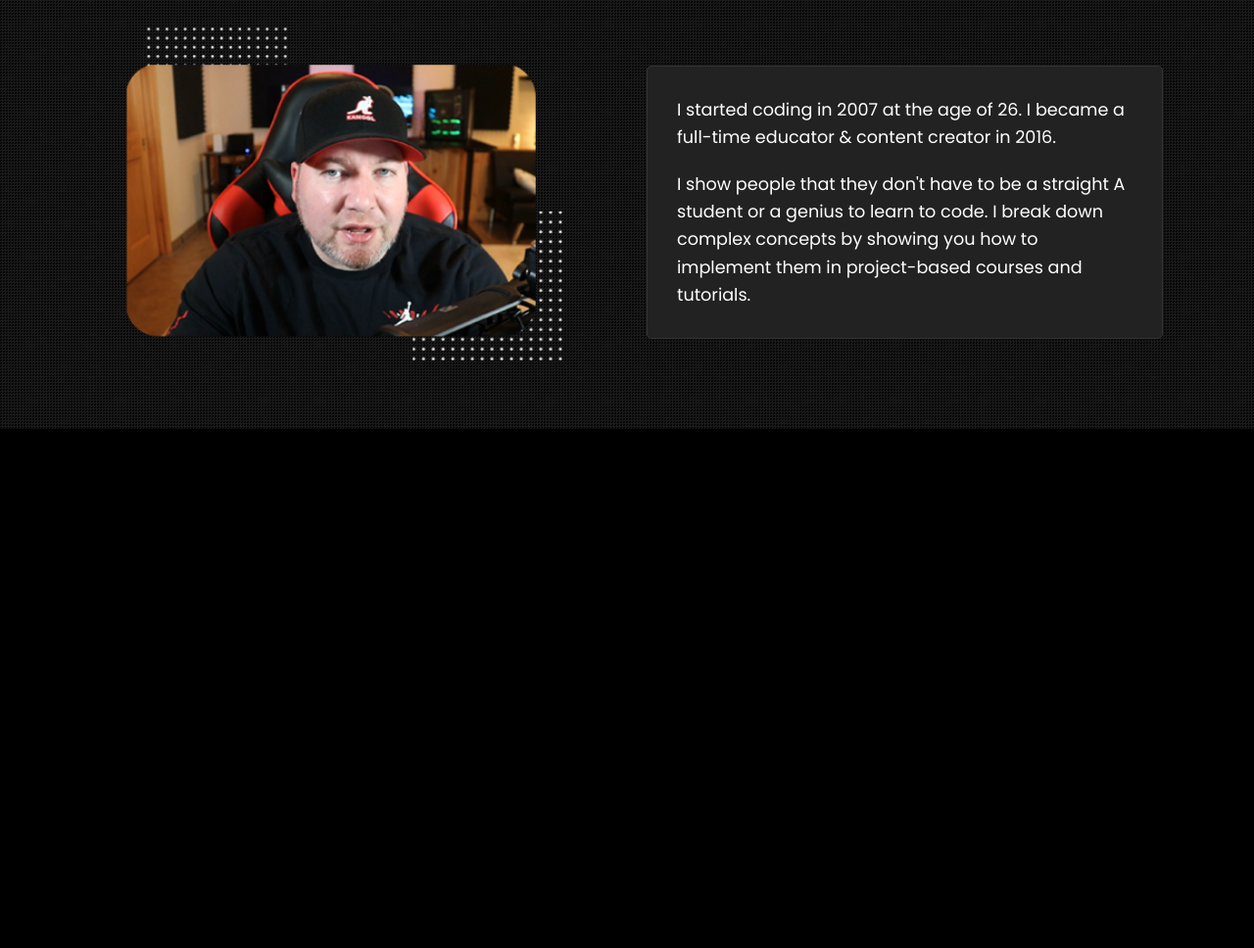
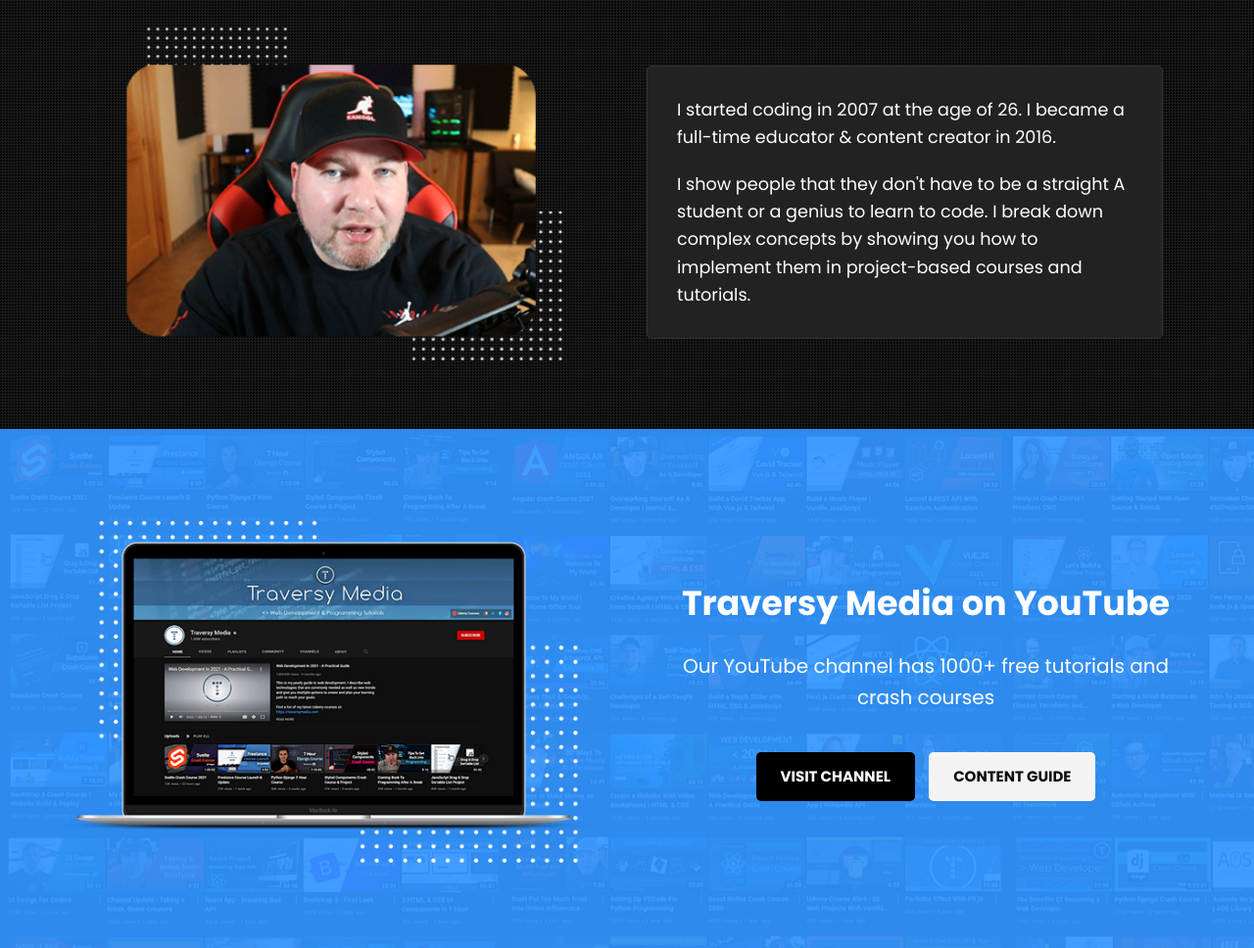
Before and after one commit to ionutziv7/TraversyMediaClone, a website: page index.html in a window 1280 px wide. Shown: the part 3367-4335 px from the top of the page at 98% size. Before the commit the page ends 3805 px from the top, so only its background shows below. Drawn offline with Linux system fonts and the light colour scheme.

Commit message:
Channel section

```diff
--- a/index.html
+++ b/index.html
@@ -560,7 +560,9 @@
 
     <!-- Section about -->
     <section class="about__section pb-3" id="about">
-      <h2 class="secondary-heading text-lg pt-5 pb-3">Who Is <span>Brad Traversy?</span></h2>
+      <h2 class="secondary-heading text-lg pt-5 pb-3">
+        Who Is <span>Brad Traversy?</span>
+      </h2>
       <div class="container about__wrapper">
         <div class="about__image__wrapper">
           <img
@@ -582,7 +584,37 @@
         </div>
       </div>
     </section>
-    <!-- Section about -->
+    <!-- End of Section about -->
+
+    <!-- Channel section -->
+    <section class="channel pt-5 pb-5" id="youtube">
+      <div class="container channel__wrapper">
+        <div class="channel__image__wrapper">
+          <img src="img/youtube.png" alt="Youtube Channel" />
+        </div>
+        <div class="channel__text">
+          <h2 class="text-lg">Traversy Media on YouTube</h2>
+          <p class="text-center lead mt-2">
+            Our YouTube channel has 1000+ free tutorials and crash courses
+          </p>
+          <div class="btns-container text-center mt-2">
+            <a
+              class="cta-btn mr-1"
+              href="https://youtube.com/traversymedia"
+              target="_blank"
+              >VISIT CHANNEL</a
+            >
+            <a
+              class="cta-btn btn-white"
+              href="https://traversymedia.com/guide"
+              target="_blank"
+              >CONTENT GUIDE</a
+            >
+          </div>
+        </div>
+      </div>
+    </section>
+    <!-- End of Channel section -->
 
     <script src="script.js"></script>
   </body>
--- a/sass/abstracts/_variables.scss
+++ b/sass/abstracts/_variables.scss
@@ -12,7 +12,9 @@
 $color-dark: #000;
 $color-dark-2: #111;
 $color-dark-3: #222;
+$color-dark-4: #333;
 $color-dark-4: #0c0c0c;
 
 $color-white: #fff;
 $color-white-2: #f1f1f1;
+$color-white-3: #f4f4f4;
--- a/sass/base/_typography.scss
+++ b/sass/base/_typography.scss
@@ -8,6 +8,10 @@
 
 .text-lg {
   font-size: 3.5rem;
+}
+
+.lead {
+  font-size: 2rem;
 }
 
 .paragraph {
--- a/sass/base/_utilities.scss
+++ b/sass/base/_utilities.scss
@@ -27,6 +27,12 @@
 .mb-2 {margin-bottom: 2rem;}
 .ml-2 {margin-left: 2rem;}
 
+// Margin 1rem
+.mt-1 {margin-top: 1rem;}
+.mr-1 {margin-right: 1rem;}
+.mb-1 {margin-bottom: 1rem;}
+.ml-1 {margin-left: 1rem;}
+
 // Padding utilities
 // padding 5rem
 .pt-5 {padding-top: 5rem;}
@@ -52,6 +58,12 @@
 .pb-2 {padding-bottom: 2rem;}
 .pl-2 {padding-left: 2rem;}
 
+// padding 1rem
+.pt-1 {padding-top: 1rem;}
+.pr-1 {padding-right: 1rem;}
+.pb-1 {padding-bottom: 1rem;}
+.pl-1 {padding-left: 1rem;}
+
 .display-none {
   display: none;
 }
--- a/sass/components/_button.scss
+++ b/sass/components/_button.scss
@@ -42,17 +42,17 @@
   display: inline-block;
   font-size: 1.5rem;
   font-weight: 700;
-  padding: .7rem 2.5rem;
+  padding: 0.7rem 2.5rem;
   line-height: 2.4;
-  color: #fff;
-  background-color: #000000;
-  border-radius: .5rem;
+  color: $color-white;
+  background-color: $color-dark;
+  border-radius: 0.5rem;
   text-align: center;
   transition: all 0.1s;
   cursor: pointer;
 
   &:hover {
-   background-color: #333;
+    background-color: $color-grey-dark;
   }
 }
 
@@ -60,6 +60,15 @@
   background-color: $color-primary-blue;
 
   &:hover {
-    background-color: #000;
+    background-color: $color-dark;
   }
 }
+
+.btn-white {
+  background-color: $color-white-3 !important;
+  color: $color-dark-4 !important;
+
+  &:hover {
+    opacity: 0.9;
+  }
+}
--- a/sass/pages/_home.scss
+++ b/sass/pages/_home.scss
@@ -261,13 +261,12 @@
     grid-template-columns: repeat(2, 1fr);
     grid-gap: 4rem;
     align-items: center;
-
   }
 
   &__card--black {
     padding: 3rem;
     background-color: #222;
-    border-radius: .5rem;
+    border-radius: 0.5rem;
     width: 95%;
     border: 1px solid #333;
 
@@ -276,13 +275,35 @@
     }
   }
 
-  &__image__wrapper {
-    //width: 45rem;
-  }
-
   &__image {
     width: 100%;
     object-fit: cover;
   }
 }
 // ===== END OF ABOUT SECTION =====
+
+// ===== CHANNEL SECTION =====
+.channel {
+  background: url("/img/videos-bg.png");
+  &__wrapper {
+    display: grid;
+    grid-template-columns: repeat(2, 1fr);
+    grid-gap: 7rem;
+    align-items: center;
+  }
+
+  &__image__wrapper {
+    img {
+      width: 100%;
+      object-fit: cover;
+    }
+  }
+
+  &__text {
+    display: flex;
+    flex-direction: column;
+    align-items: center;
+    justify-content: center;
+  }
+}
+// ===== END OF CHANNEL SECTION =====
```
Also changed, not shown: css/style.css.
